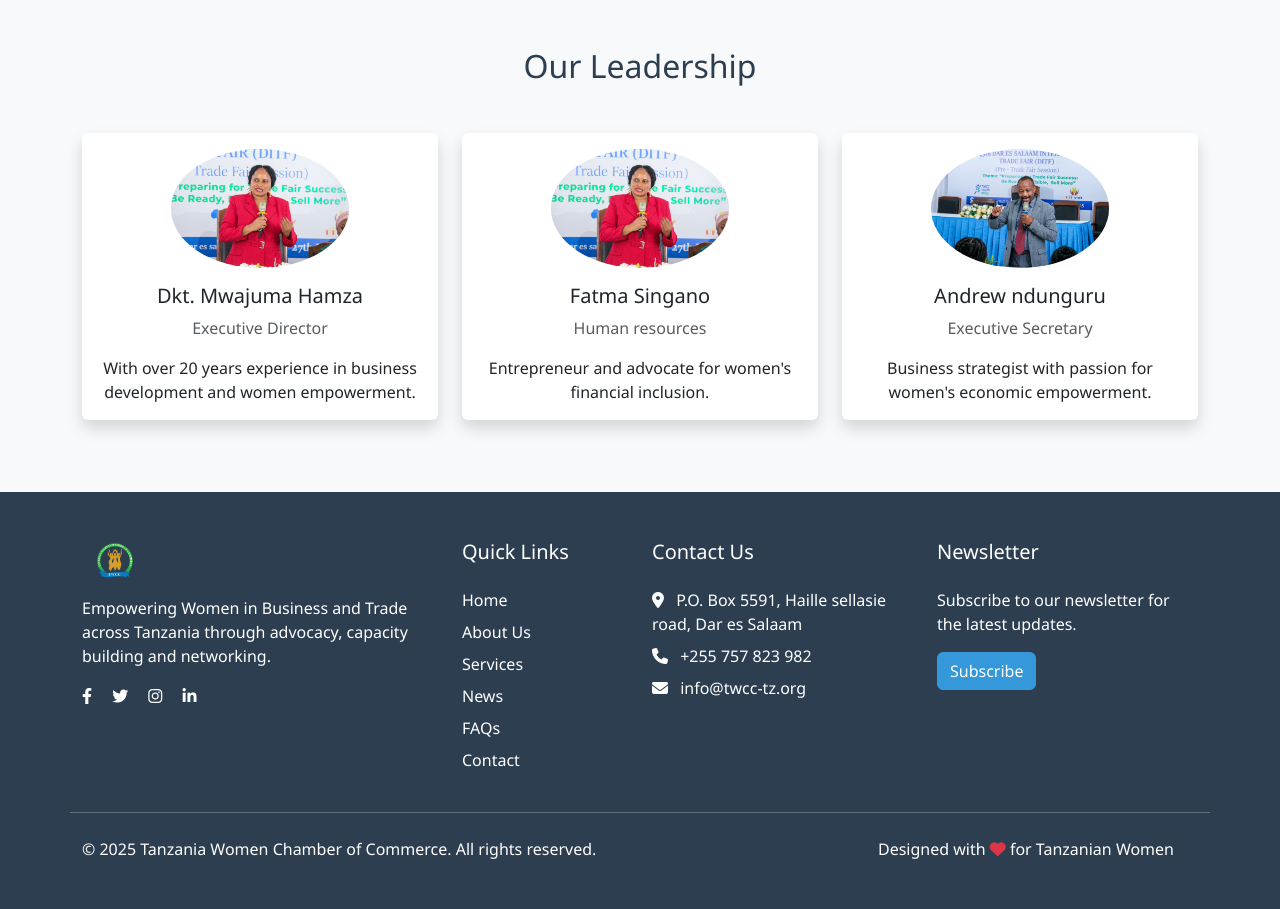
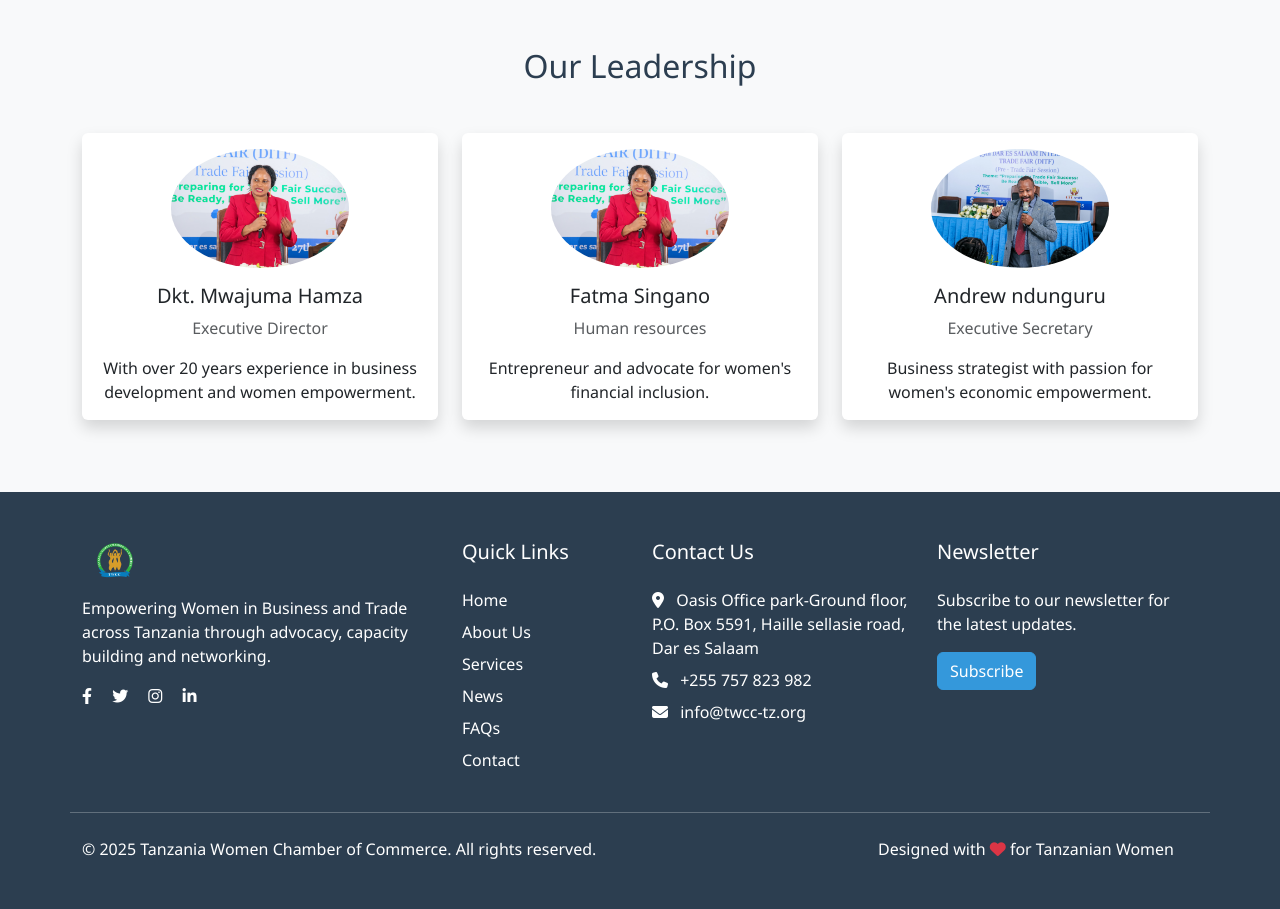
Before and after one commit to samsonkataga/twcc-2010--, a Django app: page /about/ in a window 1280 px wide. Shown: the part 787-1696 px from the top of the page. Run offline with Django 5.2, Linux system fonts and the light colour scheme.

Commit message:
second commit

```diff
--- a/twcc/settings.py
+++ b/twcc/settings.py
@@ -25,7 +25,7 @@ SECRET_KEY = 'django-insecure-p6%2vih@%=x!qdn+igl5e!dognj5t_h_*)p&emzsf0lnh!jygq
 # SECURITY WARNING: don't run with debug turned on in production!
 DEBUG = True
 
-ALLOWED_HOSTS = ['twcc2005.pythonanywhere.com']
+ALLOWED_HOSTS = ['*']
 
 
 
--- a/twccapp/templates/twccapp/footer.html
+++ b/twccapp/templates/twccapp/footer.html
@@ -27,7 +27,7 @@
             <div class="col-lg-3 col-md-6 mb-4 mb-md-0">
                 <h5 class="text-white mb-4">Contact Us</h5>
                 <ul class="list-unstyled text-white">
-                    <li class="mb-2"><i class="fas fa-map-marker-alt me-2"></i> P.O. Box 5591, Haille sellasie road, Dar es Salaam</li>
+                    <li class="mb-2"><i class="fas fa-map-marker-alt me-2"></i> Oasis Office park-Ground floor, P.O. Box 5591, Haille sellasie road, Dar es Salaam</li>
                     <li class="mb-2"><i class="fas fa-phone me-2"></i> +255 757 823 982</li>
                     <li class="mb-2"><i class="fas fa-envelope me-2"></i> info@twcc-tz.org</li>
                 </ul>
```
